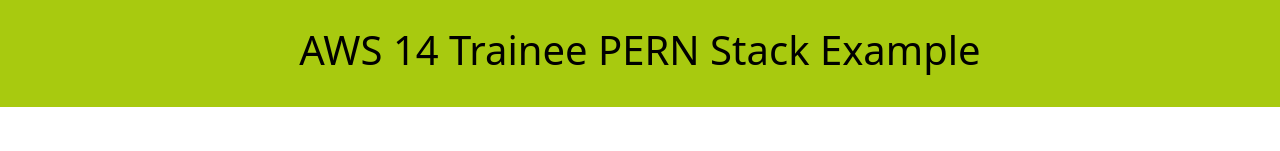
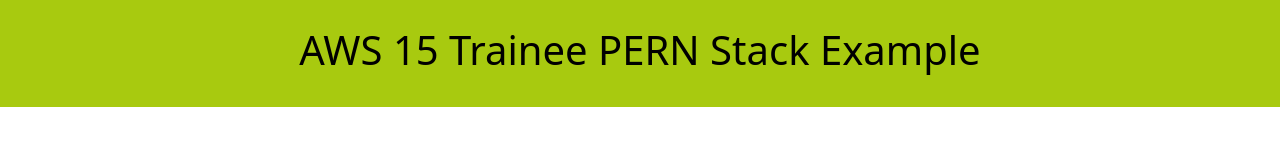
Before and after one commit to gtorres777/test_final_project, a React (Create React App) app in the folder app/client/: page / in a window 1280 px wide. Shown: the top 151 px of the page. Built offline with nearby package versions, Linux system fonts and the light colour scheme; no server answers.

Commit message:
testing workflows3

```diff
--- a/app/client/src/components/Header.js
+++ b/app/client/src/components/Header.js
@@ -4,7 +4,7 @@
   return (
         <div className="header">
             <h1>
-                AWS 14 Trainee PERN Stack Example
+                AWS 15 Trainee PERN Stack Example
             </h1>
         </div>
   )
```
